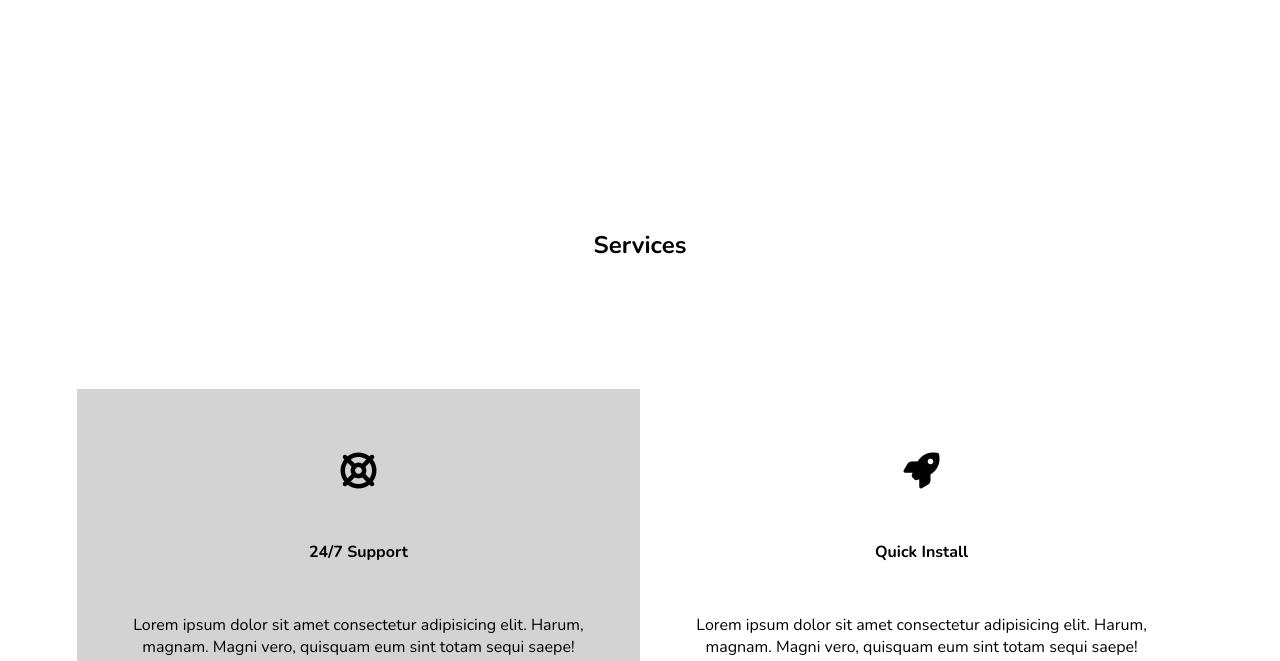
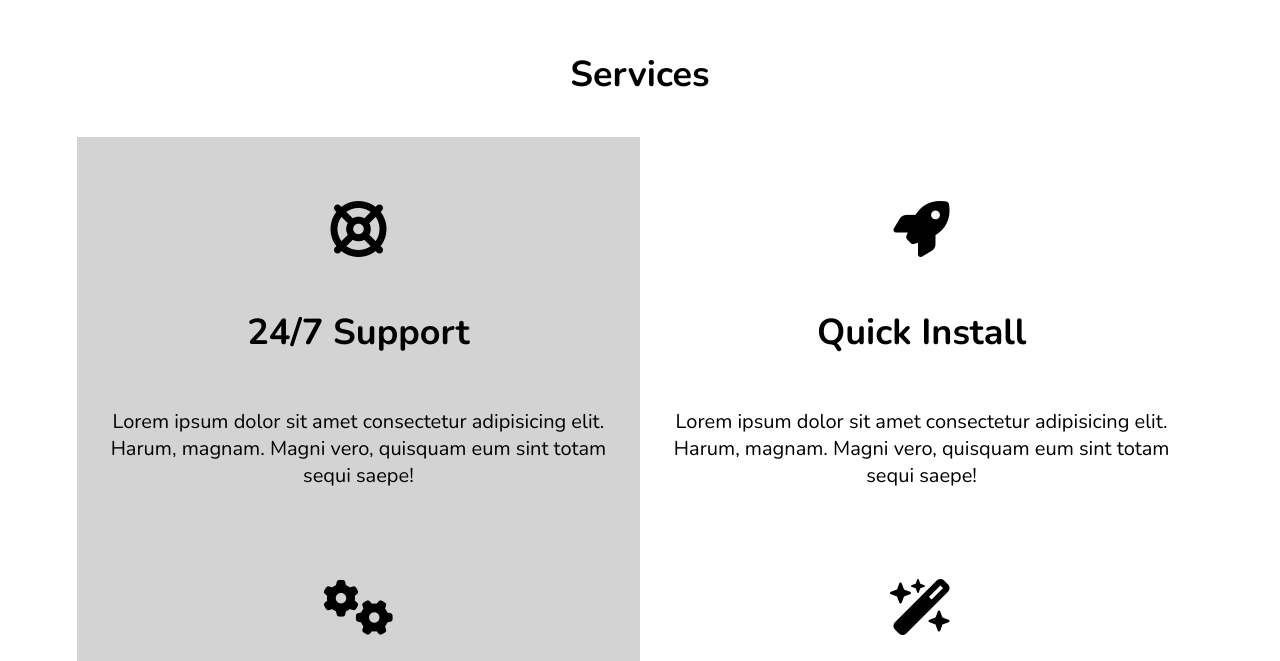
Before and after one commit to myoshino64/responsive, a plain HTML site: page index.html in a window 1280 px wide. Shown: the part 2432-3093 px from the top of the page. Drawn offline with nearby package versions, Linux system fonts and the light colour scheme.

Commit message:
Services section is done

```diff
--- a/css/style.css
+++ b/css/style.css
@@ -283,6 +283,28 @@ body {
 }
 
 @media (min-width: 600px) {
+  .services {
+    padding-top: 5%;
+  }
+
+  .services > h2 {
+    font-size: 36px;
+    padding-top: 1%;
+    padding-bottom: 3%;
+  }
+
+  .services i {
+    font-size: 56px;
+  }
+
+  .services p {
+    font-size: 20px;
+  }
+
+  .services h3 {
+    font-size: 36px;
+  }
+
   .call-action > h2  {
     font-size: 36px;
   }
```
